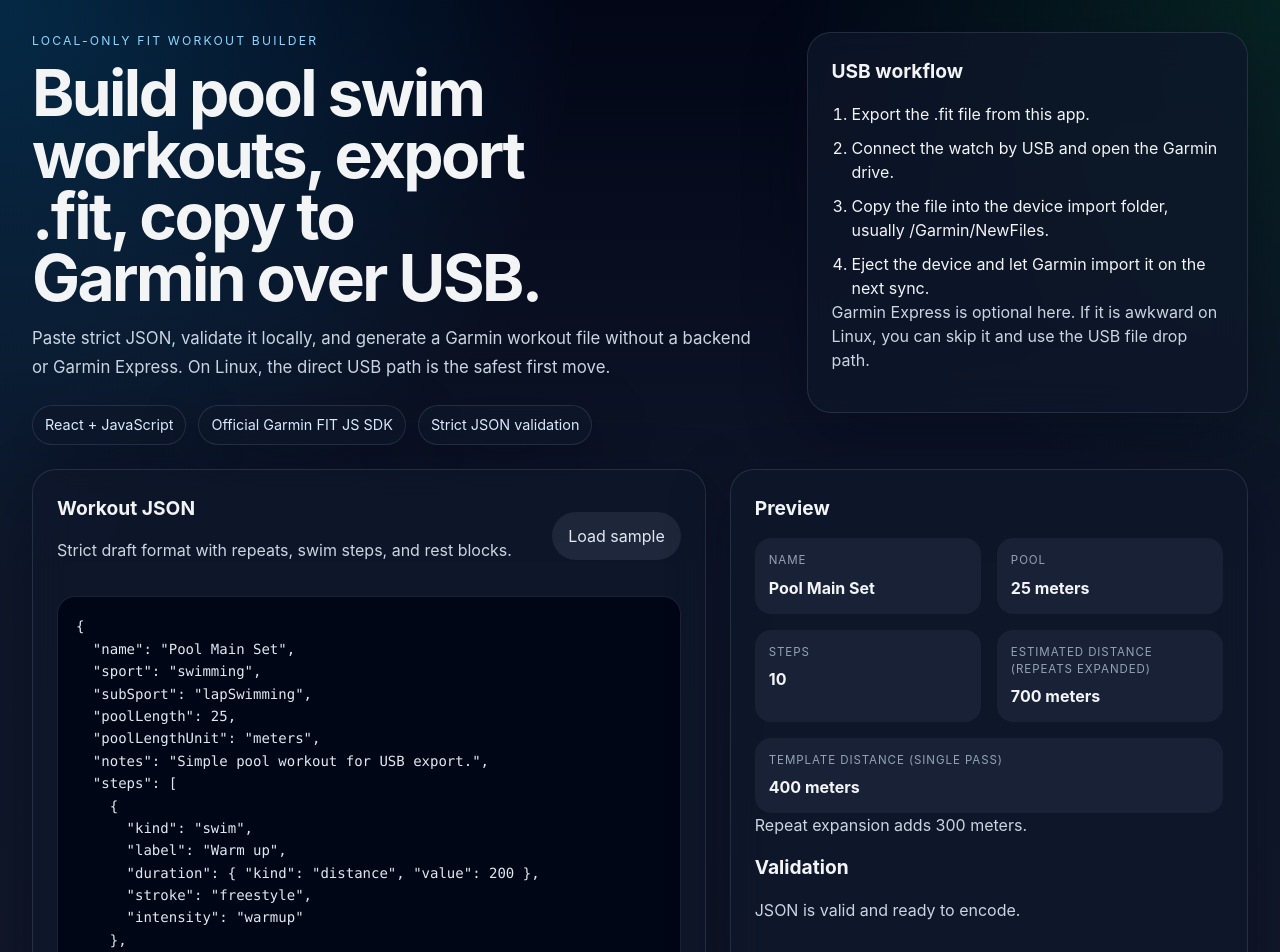
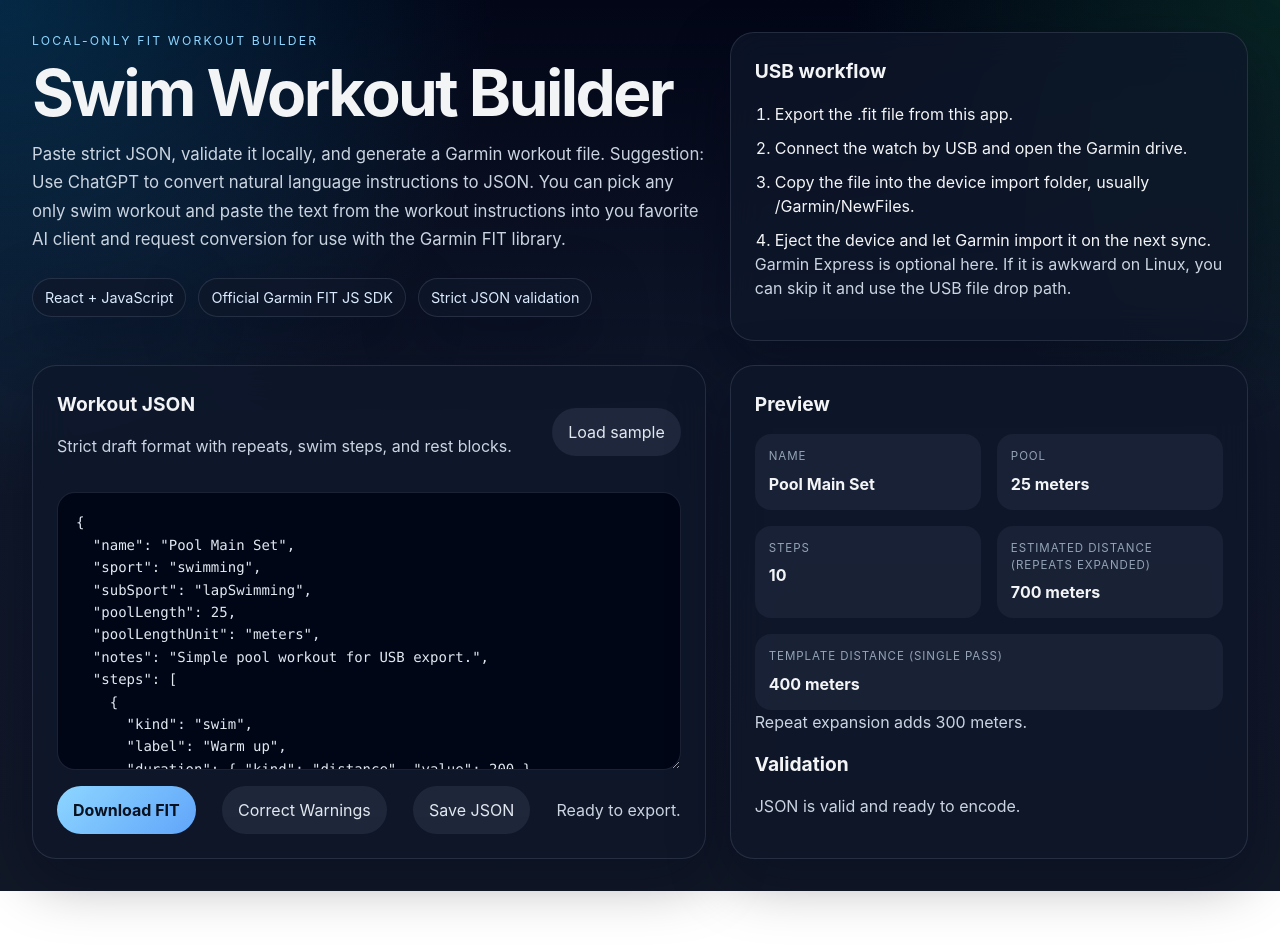
Before and after one commit to ecsproull/fit-workout-generator, a React (Vite) app: page / in a window 1280 px wide. Shown: the top 952 px of the page. After the commit the page ends 891 px from the top, so only its background shows below. Built offline with nearby package versions, Linux system fonts and the light colour scheme.

Commit message:
Safe check in in case CoPilot loses its mind again.

```diff
--- a/src/App.css
+++ b/src/App.css
@@ -2,6 +2,8 @@
   min-height: 100vh;
   padding: 32px;
   color: #f3f4f6;
+  display: flex;
+  flex-direction: column;
 }
 
 .hero-panel,
@@ -11,14 +13,14 @@
 }
 
 .hero-panel {
-  grid-template-columns: minmax(0, 1.7fr) minmax(280px, 1fr);
+  grid-template-columns: minmax(0, 1.3fr) minmax(0, 1fr);
   align-items: start;
   margin-bottom: 24px;
 }
 
 .hero-copy h1 {
   margin: 12px 0 16px;
-  max-width: 12ch;
+  max-width: none;
 }
 
 .eyebrow {
@@ -30,7 +32,6 @@
 }
 
 .lede {
-  max-width: 68ch;
   color: #cbd5e1;
   font-size: 1.05rem;
   line-height: 1.7;
@@ -65,6 +66,12 @@
   padding: 24px;
 }
 
+.panel {
+  display: flex;
+  flex-direction: column;
+  min-height: 0;
+}
+
 .hero-card h2,
 .panel h2,
 .panel h3 {
@@ -90,6 +97,9 @@
 
 .workspace-grid {
   grid-template-columns: minmax(0, 1.3fr) minmax(0, 1fr);
+  flex: 1;
+  min-height: 0;
+  align-items: stretch;
 }
 
 .panel-header,
@@ -97,6 +107,10 @@
 .preview-grid {
   display: flex;
   gap: 16px;
+}
+
+.detail-panel {
+  overflow: auto;
 }
 
 .panel-header,
@@ -107,7 +121,8 @@
 
 .editor-panel textarea {
   width: 100%;
-  min-height: 560px;
+  min-height: 240px;
+  flex: 1;
   border: 1px solid rgba(148, 163, 184, 0.18);
   border-radius: 18px;
   margin: 18px 0 16px;
--- a/src/App.jsx
+++ b/src/App.jsx
@@ -1,22 +1,22 @@
-import { useMemo, useState } from 'react'
+import React, { useMemo, useState } from 'react'
 import {
   buildWorkoutFit,
   defaultWorkoutJson,
   parseWorkoutDraft,
   summarizeWorkout,
+  autoFixWarnings,
 } from './fitBuilder'
 import './App.css'
 
 function App() {
   const [draft, setDraft] = useState(defaultWorkoutJson)
   const [downloadState, setDownloadState] = useState('idle')
+  // Simple IndexedDB key and helper to open the DB for persisting directory handles
+  const idbKey = 'fitbuilder-handles'
 
   const analysis = useMemo(() => parseWorkoutDraft(draft), [draft])
   const summary = useMemo(() => {
-    if (!analysis.workout) {
-      return null
-    }
-
+    if (!analysis.workout) return null
     return summarizeWorkout(analysis.workout)
   }, [analysis.workout])
 
@@ -44,15 +44,140 @@
     }
   }
 
+  const handleCorrectWarnings = () => {
+    try {
+      const fixed = autoFixWarnings(draft)
+      setDraft(fixed)
+    } catch (error) {
+      console.error('Auto-fix failed', error)
+    }
+  }
+
+  function openDb() {
+    return new Promise((resolve, reject) => {
+      const req = window.indexedDB.open('fitbuilder-files', 1)
+      req.onupgradeneeded = () => {
+        const db = req.result
+        db.createObjectStore('handles')
+      }
+      req.onsuccess = () => resolve(req.result)
+      req.onerror = () => reject(req.error)
+    })
+  }
+
+  async function getStoredDirHandle() {
+    if (!('indexedDB' in window)) return null
+    const db = await openDb()
+    return new Promise((resolve) => {
+      const tx = db.transaction('handles', 'readonly')
+      const store = tx.objectStore('handles')
+      const getReq = store.get(idbKey)
+      getReq.onsuccess = () => resolve(getReq.result || null)
+      getReq.onerror = () => resolve(null)
+    })
+  }
+
+  async function storeDirHandle(handle) {
+    if (!('indexedDB' in window)) return
+    const db = await openDb()
+    return new Promise((resolve, reject) => {
+      const tx = db.transaction('handles', 'readwrite')
+      const store = tx.objectStore('handles')
+      const putReq = store.put(handle, idbKey)
+      putReq.onsuccess = () => resolve()
+      putReq.onerror = () => reject(putReq.error)
+    })
+  }
+
+  async function handleSaveJson() {
+    // Prefer File System Access API when available
+    try {
+      setDownloadState('saving')
+
+      if ('showDirectoryPicker' in window) {
+        let dirHandle = await getStoredDirHandle()
+
+        if (dirHandle) {
+          // ensure we still have write permission for the stored directory handle
+          if (typeof dirHandle.queryPermission === 'function') {
+            const perm = await dirHandle.queryPermission({ mode: 'readwrite' })
+            if (perm !== 'granted') {
+              const req = await dirHandle.requestPermission({ mode: 'readwrite' })
+              if (req !== 'granted') {
+                // fall back to asking the user to pick a directory again
+                dirHandle = await window.showDirectoryPicker()
+                try {
+                  await storeDirHandle(dirHandle)
+                } catch (e) {
+                  console.warn('Could not persist directory handle', e)
+                }
+              }
+            }
+          }
+        } else {
+          dirHandle = await window.showDirectoryPicker()
+          try {
+            await storeDirHandle(dirHandle)
+          } catch (e) {
+            console.warn('Could not persist directory handle', e)
+          }
+        }
+
+        // Prompt for filename so we don't overwrite the same name every time
+        const filename = window.prompt('Filename to save as', 'workout.json') || 'workout.json'
+        const fileHandle = await dirHandle.getFileHandle(filename, { create: true })
+        const writable = await fileHandle.createWritable()
+        await writable.write(draft)
+        await writable.close()
+        setDownloadState('saved')
+        return
+      }
+
+      // If directory picker isn't available, prefer the save file picker when present
+      if ('showSaveFilePicker' in window) {
+        const handle = await window.showSaveFilePicker({
+          suggestedName: 'workout.json',
+          types: [
+            {
+              description: 'JSON',
+              accept: { 'application/json': ['.json'] },
+            },
+          ],
+        })
+        const writable = await handle.createWritable()
+        await writable.write(draft)
+        await writable.close()
+        setDownloadState('saved')
+        return
+      }
+
+      // Fallback: trigger browser download
+      const blob = new Blob([draft], { type: 'application/json' })
+      const url = URL.createObjectURL(blob)
+      const link = document.createElement('a')
+      link.href = url
+      link.download = 'workout.json'
+      document.body.appendChild(link)
+      link.click()
+      link.remove()
+      URL.revokeObjectURL(url)
+      setDownloadState('saved')
+    } catch (error) {
+      console.error('Save failed', error)
+      setDownloadState(error instanceof Error ? error.message : 'Save failed')
+    }
+  }
+
   return (
     <main className="app-shell">
       <section className="hero-panel">
         <div className="hero-copy">
           <p className="eyebrow">Local-only FIT workout builder</p>
-          <h1>Build pool swim workouts, export .fit, copy to Garmin over USB.</h1>
+          <h1>Swim Workout Builder</h1>
           <p className="lede">
-            Paste strict JSON, validate it locally, and generate a Garmin workout file without a backend or Garmin Express.
-            On Linux, the direct USB path is the safest first move.
+            Paste strict JSON, validate it locally, and generate a Garmin workout file. Suggestion: Use ChatGPT to convert natural language
+            instructions to JSON. You can pick any only swim workout and paste the text from the workout instructions into you favorite AI client
+            and request conversion for use with the Garmin FIT library.
           </p>
           <div className="hero-notes">
             <span>React + JavaScript</span>
@@ -97,6 +222,12 @@
           <div className="actions">
             <button type="button" className="primary-button" onClick={handleDownload} disabled={analysis.errors.length > 0}>
               Download FIT
+            </button>
+            <button type="button" className="ghost-button" onClick={handleCorrectWarnings} disabled={analysis.warnings.length === 0}>
+              Correct Warnings
+            </button>
+            <button type="button" className="ghost-button" onClick={handleSaveJson}>
+              Save JSON
             </button>
             <span className="status-text">{downloadState === 'idle' ? 'Ready to export.' : downloadState}</span>
           </div>
@@ -178,4 +309,42 @@
   )
 }
 
-export default App
+class ErrorBoundary extends React.Component {
+  constructor(props) {
+    super(props)
+    this.state = { error: null }
+  }
+
+  static getDerivedStateFromError(error) {
+    return { error }
+  }
+
+  componentDidCatch(error, info) {
+    // eslint-disable-next-line no-console
+    console.error('ErrorBoundary caught', error, info)
+  }
+
+  render() {
+    if (this.state.error) {
+      return (
+        <main className="app-shell">
+          <section style={{ padding: 32 }}>
+            <h2>Something went wrong</h2>
+            <pre style={{ whiteSpace: 'pre-wrap' }}>{String(this.state.error)}</pre>
+            <p>Open DevTools console for details.</p>
+          </section>
+        </main>
+      )
+    }
+
+    return this.props.children
+  }
+}
+
+export default function AppWithBoundary() {
+  return (
+    <ErrorBoundary>
+      <App />
+    </ErrorBoundary>
+  )
+}
--- a/src/fitBuilder.js
+++ b/src/fitBuilder.js
@@ -528,6 +528,21 @@
   }
 }
 
+export function autoFixWarnings(draft) {
+  let parsed
+
+  try {
+    parsed = JSON.parse(draft)
+  } catch (error) {
+    throw new Error(error instanceof Error ? error.message : 'Invalid JSON')
+  }
+
+  const result = normalizeWorkoutDraft(parsed)
+
+  // Return a pretty-printed JSON string of the normalized draft so the UI can replace it.
+  return JSON.stringify(result.normalized, null, 2)
+}
+
 export function summarizeWorkout(workout) {
   const flatSteps = flattenSteps(workout.steps)
   const estimatedDistance = sumDistance(workout.steps, { expandRepeats: true })
--- a/src/index.css
+++ b/src/index.css
@@ -68,6 +68,7 @@
   font-size: clamp(2.4rem, 5vw, 4.8rem);
   line-height: 0.96;
   letter-spacing: -0.04em;
+  max-width: 30ch;
 }
 
 h2 {
```
